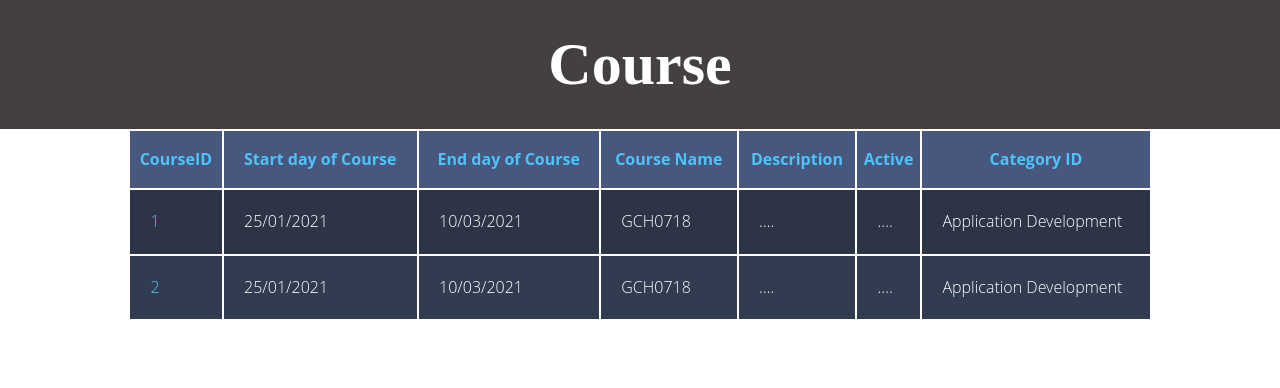
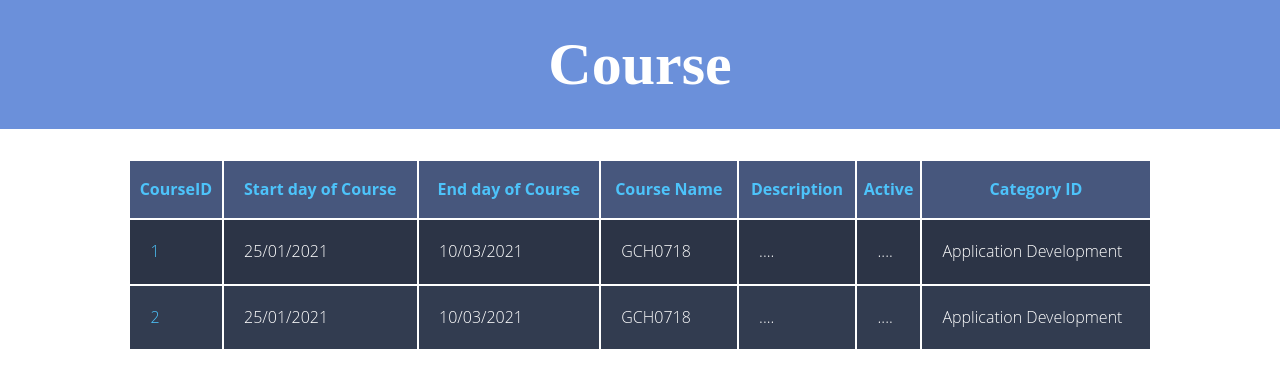
Before and after one commit to vunam191120/AppDevTest, a plain HTML site: page table.html in a window 1280 px wide. Drawn offline with Linux system fonts and the light colour scheme.

Commit message:
Update color of Course

```diff
--- a/assets/css/tableStyle.css
+++ b/assets/css/tableStyle.css
@@ -11,11 +11,12 @@
 }
 
 .table-title {
-    background-color: rgb(68, 64, 64);
+    background-color: #6B90DA;
     padding: 30px;
     text-align: center;
     font-size: 30px;
     color: white;
+    margin-bottom: 30px;
 }
 
 .table-container {
```
